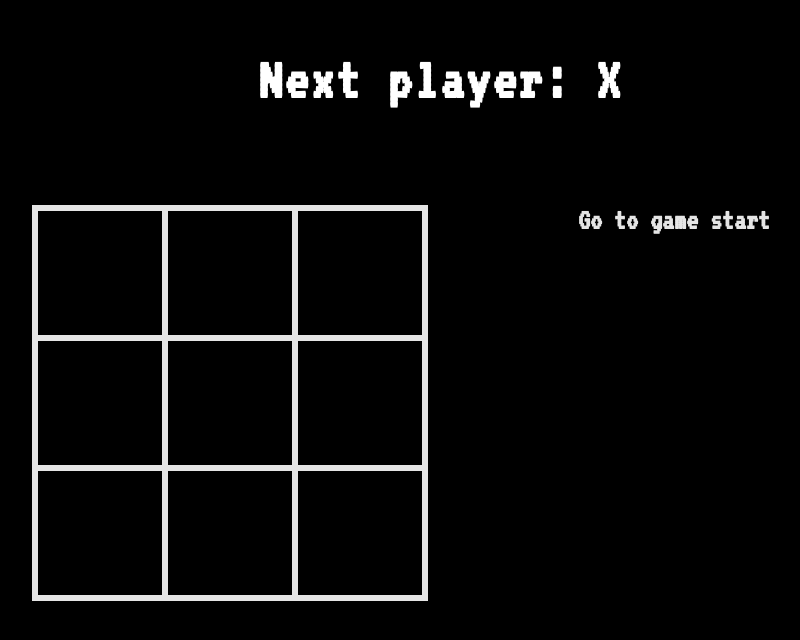
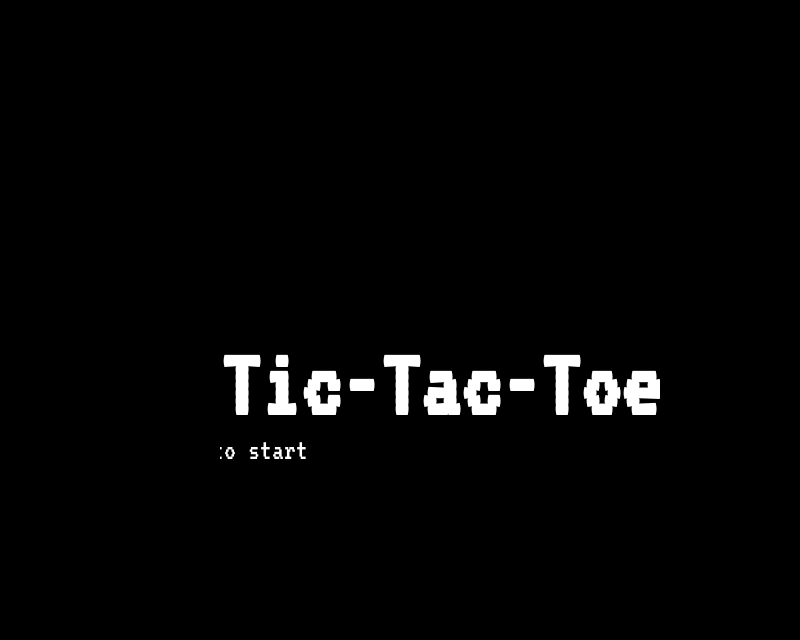
Before and after one commit to kaverrera/tic-tac-toe, a React (Create React App) app: page / in a window 1280 px wide. Shown: the top 640 px of the page, without its empty margins (200-1000 px from the left). Built offline with nearby package versions, Linux system fonts and the light colour scheme.

Commit message:
Доделала

```diff
--- a/src/App.css
+++ b/src/App.css
@@ -17,7 +17,43 @@ html {
     margin: auto;
     justify-content: space-around;
 }
+.home{
+    width: 100vw;
+    height: 100vh;
+    display: flex;
+    background-color: black;
+    position: absolute;
+    left: 0;
+    top: 0;
+}
+.home--unactive{
+    transform: scale(0);
+    transition-timing-function: steps(8, jump-start);
+    transition-duration: 0.4s;
+}
+.home__content{
+    max-width: 450px;
+    margin: auto;
+    color: white;
+    overflow: hidden;
+}
+.home__title{
+    font-size: 100px;
 
+}
+.home__text{
+    font-size: 30px;
+    text-align: center;
+    animation: marquee 7s steps(40, jump-start) infinite;
+}
+@keyframes marquee{
+    0% {
+        transform: translateX(100%)
+    }
+    100% {
+        transform: translateX(-100%)
+    }
+}
 .square {
     font-size: 55px;
     font-weight: 700;
@@ -137,11 +173,21 @@ html {
 
 .modal.active {
     opacity: 1;
+    display: flex;
+    flex-direction: column;
 }
-
+.close {
+    width: 20px;
+    height: 25px;
+    position: relative;
+    left: 245px;
+    bottom: 15px;
+    top: 10px;
+    cursor: pointer;
+}
 .modal__content {
     color: white;
-    padding: 30px 50px;
+    padding: 10px 50px 30px 50px;
     background-color: black;
     width: 350px;
     height: 400px;
@@ -158,9 +204,32 @@ html {
 
 .modal__title {
     font-size: 58px;
-    padding-bottom: 40px;
+    padding-bottom: 10px;
 }
-
+.modal__line{
+    margin-bottom: 5px;
+    font-size: 12px;
+    white-space: nowrap;
+    letter-spacing: -0.5px;
+    font-weight: 500;
+}
+.modal__line--over{
+    margin-bottom: 5px;
+    font-size: 12px;
+    white-space: nowrap;
+    letter-spacing: -0.5px;
+    font-weight: 500;
+}
+.modal__line:last-of-type{
+    margin-bottom: 40px;
+}
+.modal__line--over:last-of-type {
+    margin-bottom: 25px;
+}
+.modal__title--over{
+    font-size: 58px;
+    padding-bottom: 5px;
+}
 .modal__desc {
     text-align: left;
     font-size: 30px;
@@ -169,8 +238,8 @@ html {
 
 .modal__lives {
     display: flex;
-    margin-bottom: 50px;
-    height: 80px;
+    height: 65px;
+    margin-bottom: 20px;
 }
 .modal__lives--hidden{
     display: none;
@@ -186,7 +255,7 @@ html {
 .modal__btn {
     color: white;
     font-size: 20px;
-    padding: 10px 30px;
+    padding: 7px 30px;
     border: 3px solid white;
     position: relative;
     cursor: pointer;
@@ -215,7 +284,7 @@ html {
 .modal__live--hidden {
     width: 80px;
     height: 65px;
-    transition: 0.2s;
+    transition: 0.25s;
     transition-timing-function: steps(2, jump-end);
     transform: scale(0.5) scale(0);
 }
@@ -225,6 +294,6 @@ html {
 }
 
 .modal__text {
-    font-size: 25px;
-    margin-bottom: 20px;
+    font-size: 22px;
+    margin-bottom: 15px;
 }
--- a/src/App.js
+++ b/src/App.js
@@ -1,5 +1,19 @@
 import './App.css';
 import {useState, useEffect} from 'react';
+
+function HomeScreen({ title, text}) {
+    const [start, setStart] = useState(true)
+    useEffect(() => {
+        document.addEventListener('keypress', ()=>{setStart(false)});
+    })
+    return <div className={start?"home":"home home--unactive"} onClick={()=>setStart(false)}>
+        <div className="home__content">
+            <h1 className='home__title'>{title}</h1>
+            <p className="home__text">{text}</p>
+        </div>
+    </div>
+
+}
 
 function Square({value, onSquareClick}) {
     return <td>
@@ -45,9 +59,10 @@ function Board({xIsNext, squares, onPlay}) {
     );
 }
 
-function Modal({active, children}) {
+function Modal({active, setActive, children}) {
     return <div className={active ? 'modal active' : 'modal'}>
         <div className={active ? 'modal__content active' : 'modal__content'}>
+            <img className='close' src="close.jpg" onClick={() => setActive(false)}></img>
             {children}
         </div>
     </div>
@@ -85,7 +100,7 @@ export default function Game() {
 
     useEffect(() => {
         if (status === "Game over!" || status.startsWith("Winner")) {
-           setTimeout(()=> setModalActive(true), 500)
+            setTimeout(() => setModalActive(true), 500)
         }
     }, [status])
 
@@ -107,7 +122,7 @@ export default function Game() {
     const moves = history.map((squares, move) => {
         let description;
         if (move > 0) {
-            description = 'Go to move #' + move;
+            description = 'Go to move №' + move;
         } else {
             description = 'Go to game start';
         }
@@ -142,17 +157,19 @@ export default function Game() {
         setModalActive(false)
     }
 
-        useEffect(()=>{
-            setTimeout(()=>{
-                if (status==="Game over!"){
-                    setLives((v)=>v-1)
+    useEffect(() => {
+        setTimeout(() => {
+            if (status === "Game over!") {
+                setLives((v) => v - 1)
             }
         }, 1000)
 
-        },[status])
+    }, [status])
+
 
     return (
         <>
+            <HomeScreen title='Tic-Tac-Toe' text='Press any key to start'/>
             <div className={`status ${statusClass}`} onClick={() => setModalActive(true)}>{status}</div>
             <div className='container'>
                 <div className="game">
@@ -166,8 +183,10 @@ export default function Game() {
                     </div>
                 </div>
             </div>
-            <Modal active={modalActive}>
-                <h1 className='modal__title'>{status}</h1>
+            <Modal active={modalActive} setActive={setModalActive}>
+                <h1 className={live ? 'modal__title' : 'modal__title--over'}>{status}</h1>
+                <p className={live ? 'modal__line' : 'modal__line--over'}>. . .
+                    ........._________________________.......... . . .</p>
                 <p className='modal__desc'>{live ? 'Lives:' : "Lives are over!"}</p>
                 <p className={live === 0 ? 'modal__text' : 'modal__text--hidden'}>Watch the video to get lives:</p>
                 <div className={live ? 'modal__lives' : 'modal__lives--hidden'}>
@@ -175,13 +194,17 @@ export default function Game() {
                     <img className={live >= 2 ? 'modal__live' : "modal__live--hidden"} src='heart.png' alt='Lives'/>
                     <img className={live >= 3 ? 'modal__live' : "modal__live--hidden"} src='heart.png' alt='Lives'/>
                 </div>
+                <p className={live ? 'modal__line' : 'modal__line--over'}>. . .
+                    ........._________________________.......... . . .</p>
                 {live ? <div className='btn__container'>
                         <button className='modal__btn modal__btn--play' onClick={() => restart()}>Play again!</button>
                     </div>
                     :
                     <div className='btn__container'>
-                    <button className='modal__btn modal__btn--watch' onClick={() => watch()}>Watch the video!</button>
-                    <button className='modal__btn modal__btn--play' disabled={true} onClick={() => restart()}>Play again!
+                        <button className='modal__btn modal__btn--watch' onClick={() => watch()}>Watch the video!
+                        </button>
+                        <button className='modal__btn modal__btn--play' disabled={true} onClick={() => restart()}>Play
+                            again!
                         </button>
                     </div>}
             </Modal>
```
Lines whose indentation alone changed are shown as unchanged.
